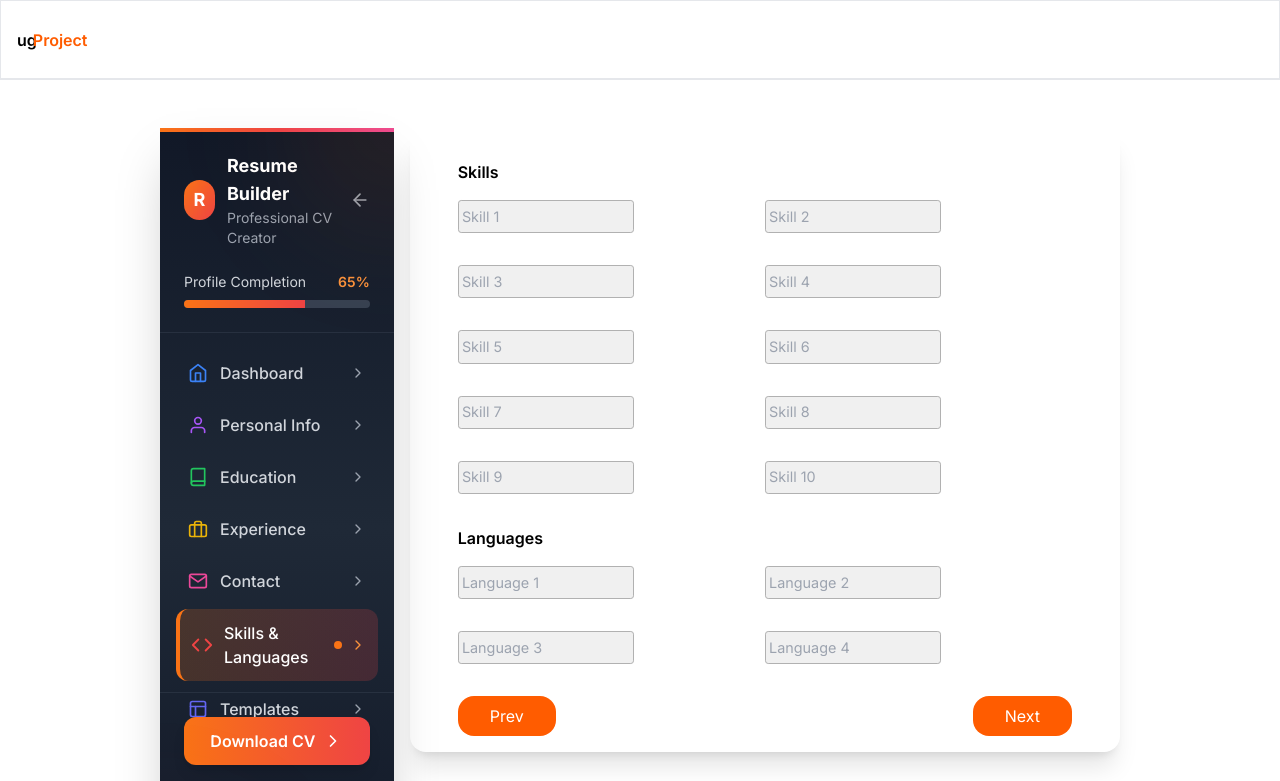
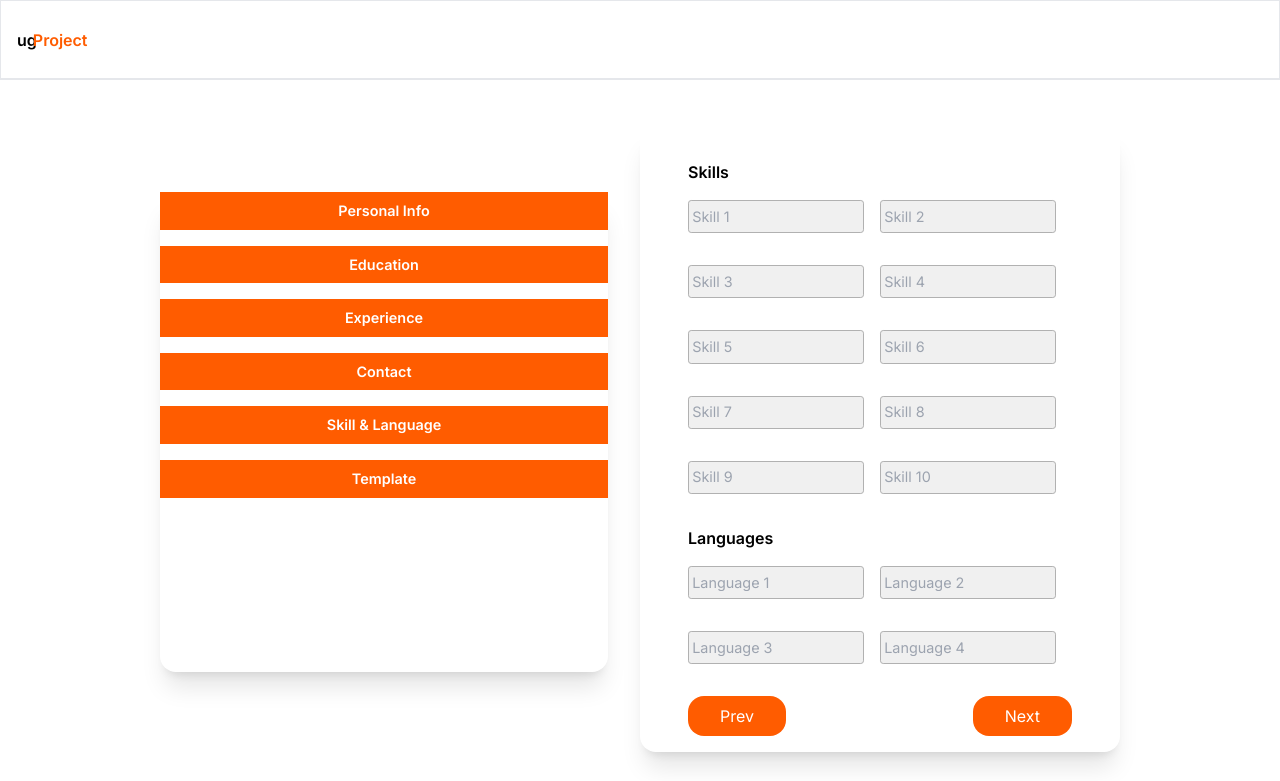
Before and after one commit to IsraelIyke/cv-v2, a Next.js app: page /resume/skills in a window 1280 px wide. Shown: the top 781 px of the page. Built offline with nearby package versions, Linux system fonts and the light colour scheme.

Commit message:
Refactor sidebar for mobile responsiveness and toggle
Refactored sidebar component to improve mobile responsiveness and toggle functionality. Removed unused imports and optimized state management.

```diff
--- a/app/Components/sidebar.js
+++ b/app/Components/sidebar.js
@@ -1,298 +1,104 @@
-"use client";
-import { useState, useEffect } from "react";
+import Image from "next/image";
 import Link from "next/link";
-import { usePathname } from "next/navigation";
-import {
-  FiMenu,
-  FiX,
-  FiUser,
-  FiBook,
-  FiBriefcase,
-  FiMail,
-  FiCode,
-  FiLayout,
-  FiChevronRight,
-  FiHome,
-  FiArrowLeft
-} from "react-icons/fi";
-import { motion, AnimatePresence } from "framer-motion";
+import { useState } from "react";
+import { CiMenuKebab } from "react-icons/ci";
 
 export default function SideBar() {
-  const [isOpen, setIsOpen] = useState(false);
-  const [isMobile, setIsMobile] = useState(false);
-  const pathname = usePathname();
+  const [toggle, setToggle] = useState(false);
+  function handleClick() {
+    setToggle((prev) => !prev);
+  }
+  return (
+    <div>
+      <CiMenuKebab
+        className="mb-[1rem] mt-[2rem] text-[1.5rem] block md:hidden"
+        onClick={handleClick}
+      />
 
-  // Check if mobile on mount and resize
-  useEffect(() => {
-    const checkMobile = () => {
-      setIsMobile(window.innerWidth < 768);
-      if (window.innerWidth >= 768) {
-        setIsOpen(true);
-      } else {
-        setIsOpen(false);
-      }
-    };
+      <div className="w-[95vw] hidden md:block h-[42vh] md:w-[35vw] md:h-[60vh] shadow-xl mr-[1rem] rounded-[16px]">
+        <aside className="relative flex flex-col justify-center mt-[1rem] md:mt-[4rem]">
+          <Link
+            href="/resume/personal-info"
+            className=" bg-[#FF5C00] hover:bg-orange-900 py-[0.5rem] px-[3rem] text-[white] text-center text-[0.9rem] font-[600] mb-[1rem]"
+          >
+            Personal Info
+          </Link>
+          <Link
+            href="/resume/education"
+            className=" bg-[#FF5C00] hover:bg-orange-900 py-[0.5rem] px-[3rem] text-[white] text-center text-[0.9rem] font-[600] mb-[1rem]"
+          >
+            Education
+          </Link>
+          <Link
+            href="/resume/experience"
+            className=" bg-[#FF5C00] hover:bg-orange-900 py-[0.5rem] px-[3rem] text-[white] text-center text-[0.9rem] font-[600] mb-[1rem]"
+          >
+            Experience
+          </Link>
+          <Link
+            href="/resume/contact"
+            className=" bg-[#FF5C00] hover:bg-orange-900 py-[0.5rem] px-[3rem] text-[white] text-center text-[0.9rem] font-[600] mb-[1rem]"
+          >
+            Contact
+          </Link>
+          <Link
+            href="/resume/skills"
+            className=" bg-[#FF5C00] hover:bg-orange-900 py-[0.5rem] px-[3rem] text-[white] text-center text-[0.9rem] font-[600] mb-[1rem]"
+          >
+            Skill & Language
+          </Link>
+          <Link
+            href="/resume/template"
+            className=" bg-[#FF5C00] hover:bg-orange-900 py-[0.5rem] px-[3rem] text-[white] text-center text-[0.9rem] font-[600] mb-[1rem]"
+          >
+            Template
+          </Link>
+        </aside>
+      </div>
 
-    checkMobile();
-    window.addEventListener("resize", checkMobile);
-    return () => window.removeEventListener("resize", checkMobile);
-  }, []);
-
-  const menuItems = [
-    {
-      title: "Dashboard",
-      href: "/resume",
-      icon: <FiHome className="text-xl" />,
-      color: "text-blue-500"
-    },
-    {
-      title: "Personal Info",
-      href: "/resume/personal-info",
-      icon: <FiUser className="text-xl" />,
-      color: "text-purple-500"
-    },
-    {
-      title: "Education",
-      href: "/resume/education",
-      icon: <FiBook className="text-xl" />,
-      color: "text-green-500"
-    },
-    {
-      title: "Experience",
-      href: "/resume/experience",
-      icon: <FiBriefcase className="text-xl" />,
-      color: "text-yellow-500"
-    },
-    {
-      title: "Contact",
-      href: "/resume/contact",
-      icon: <FiMail className="text-xl" />,
-      color: "text-pink-500"
-    },
-    {
-      title: "Skills & Languages",
-      href: "/resume/skills",
-      icon: <FiCode className="text-xl" />,
-      color: "text-red-500"
-    },
-    {
-      title: "Templates",
-      href: "/resume/template",
-      icon: <FiLayout className="text-xl" />,
-      color: "text-indigo-500"
-    }
-  ];
-
-  const toggleSidebar = () => {
-    setIsOpen(!isOpen);
-  };
-
-  const sidebarVariants = {
-    closed: {
-      x: isMobile ? -300 : 0,
-      width: isMobile ? 0 : 80,
-      opacity: isMobile ? 0 : 1,
-    },
-    open: {
-      x: 0,
-      width: isMobile ? 280 : 280,
-      opacity: 1,
-    }
-  };
-
-  const backdropVariants = {
-    closed: { opacity: 0 },
-    open: { opacity: 1 }
-  };
-
-  return (
-    <>
-      {/* Mobile Toggle Button */}
-      <button
-        onClick={toggleSidebar}
-        className={`fixed top-4 left-4 z-50 md:hidden p-3 rounded-full bg-gradient-to-br from-orange-500 to-red-500 text-white shadow-lg hover:shadow-xl transform hover:scale-105 transition-all duration-300 ${
-          isOpen ? "rotate-90" : ""
-        }`}
-      >
-        {isOpen ? <FiX className="text-2xl" /> : <FiMenu className="text-2xl" />}
-      </button>
-
-      {/* Backdrop for mobile */}
-      <AnimatePresence>
-        {isMobile && isOpen && (
-          <motion.div
-            variants={backdropVariants}
-            initial="closed"
-            animate="open"
-            exit="closed"
-            className="fixed inset-0 bg-black/50 backdrop-blur-sm z-40 md:hidden"
-            onClick={() => setIsOpen(false)}
-          />
-        )}
-      </AnimatePresence>
-
-      {/* Sidebar */}
-      <AnimatePresence>
-        {(isOpen || !isMobile) && (
-          <motion.aside
-            variants={sidebarVariants}
-            initial="closed"
-            animate="open"
-            exit="closed"
-            transition={{ type: "spring", stiffness: 300, damping: 30 }}
-            className="fixed md:relative top-0 left-0 h-screen z-40 bg-gradient-to-b from-gray-900 via-gray-800 to-gray-900 shadow-2xl overflow-hidden"
-            style={{ width: isMobile ? 280 : 280 }}
-          >
-            {/* Sidebar Header */}
-            <div className="p-6 border-b border-gray-700/50">
-              <div className="flex items-center justify-between mb-6">
-                <div className="flex items-center space-x-3">
-                  <div className="w-10 h-10 rounded-full bg-gradient-to-br from-orange-500 to-red-500 flex items-center justify-center">
-                    <span className="text-white font-bold text-lg">R</span>
-                  </div>
-                  <div>
-                    <h2 className="text-white font-bold text-lg">Resume Builder</h2>
-                    <p className="text-gray-400 text-sm">Professional CV Creator</p>
-                  </div>
-                </div>
-                {!isMobile && (
-                  <button
-                    onClick={() => setIsOpen(false)}
-                    className="text-gray-400 hover:text-white transition-colors"
-                  >
-                    <FiArrowLeft className="text-xl" />
-                  </button>
-                )}
-              </div>
-
-              {/* Progress Indicator */}
-              <div className="space-y-2">
-                <div className="flex justify-between text-sm">
-                  <span className="text-gray-300">Profile Completion</span>
-                  <span className="text-orange-400 font-semibold">65%</span>
-                </div>
-                <div className="h-2 bg-gray-700 rounded-full overflow-hidden">
-                  <motion.div
-                    className="h-full bg-gradient-to-r from-orange-500 to-red-500"
-                    initial={{ width: 0 }}
-                    animate={{ width: "65%" }}
-                    transition={{ duration: 1, delay: 0.3 }}
-                  />
-                </div>
-              </div>
-            </div>
-
-            {/* Navigation Menu */}
-            <nav className="p-4 space-y-1">
-              {menuItems.map((item, index) => {
-                const isActive = pathname === item.href;
-                return (
-                  <motion.div
-                    key={item.title}
-                    initial={{ x: -20, opacity: 0 }}
-                    animate={{ x: 0, opacity: 1 }}
-                    transition={{ delay: index * 0.1 }}
-                  >
-                    <Link
-                      href={item.href}
-                      onClick={() => isMobile && setIsOpen(false)}
-                      className={`flex items-center justify-between p-3 rounded-xl transition-all duration-300 group ${
-                        isActive
-                          ? "bg-gradient-to-r from-orange-500/20 to-red-500/20 border-l-4 border-orange-500"
-                          : "hover:bg-gray-700/50"
-                      }`}
-                    >
-                      <div className="flex items-center space-x-3">
-                        <div className={`${item.color} ${isActive ? "scale-110" : ""} transition-transform`}>
-                          {item.icon}
-                        </div>
-                        <span className={`font-medium ${
-                          isActive ? "text-white" : "text-gray-300 group-hover:text-white"
-                        }`}>
-                          {item.title}
-                        </span>
-                      </div>
-                      <div className="flex items-center space-x-2">
-                        {isActive && (
-                          <motion.div
-                            layoutId="activeTab"
-                            className="w-2 h-2 rounded-full bg-orange-500"
-                          />
-                        )}
-                        <FiChevronRight className={`text-gray-400 transition-transform group-hover:translate-x-1 ${
-                          isActive ? "text-orange-400" : ""
-                        }`} />
-                      </div>
-                    </Link>
-                  </motion.div>
-                );
-              })}
-            </nav>
-
-            {/* Sidebar Footer */}
-            <div className="absolute bottom-0 left-0 right-0 p-6 border-t border-gray-700/50">
-              <div className="space-y-4">
-                {/* Download Button */}
-                <motion.button
-                  whileHover={{ scale: 1.02 }}
-                  whileTap={{ scale: 0.98 }}
-                  className="w-full bg-gradient-to-r from-orange-500 to-red-500 text-white font-semibold py-3 rounded-xl shadow-lg hover:shadow-xl transition-all duration-300 flex items-center justify-center space-x-2"
-                >
-                  <span>Download CV</span>
-                  <FiChevronRight className="text-xl" />
-                </motion.button>
-
-                {/* Preview Button */}
-                <button className="w-full bg-gray-800 text-gray-300 font-semibold py-3 rounded-xl hover:bg-gray-700 transition-all duration-300 border border-gray-700">
-                  Preview Resume
-                </button>
-
-                {/* User Info */}
-                <div className="flex items-center space-x-3 pt-4 border-t border-gray-700/50">
-                  <div className="relative">
-                    <div className="w-10 h-10 rounded-full bg-gradient-to-br from-blue-500 to-cyan-500" />
-                    <div className="absolute -bottom-1 -right-1 w-4 h-4 bg-green-500 rounded-full border-2 border-gray-800" />
-                  </div>
-                  <div>
-                    <p className="text-white text-sm font-medium">John Doe</p>
-                    <p className="text-gray-400 text-xs">Last saved: 2 min ago</p>
-                  </div>
-                </div>
-              </div>
-            </div>
-
-            {/* Decorative Elements */}
-            <div className="absolute top-0 left-0 w-full h-1 bg-gradient-to-r from-orange-500 via-red-500 to-pink-500" />
-            <div className="absolute -top-24 -right-24 w-48 h-48 bg-orange-500/10 rounded-full blur-3xl" />
-            <div className="absolute -bottom-24 -left-24 w-48 h-48 bg-red-500/10 rounded-full blur-3xl" />
-          </motion.aside>
-        )}
-      </AnimatePresence>
-
-      {/* Collapsed Sidebar for Desktop when closed */}
-      {!isOpen && !isMobile && (
-        <div className="relative h-screen w-20 bg-gradient-to-b from-gray-900 to-gray-800 shadow-xl">
-          <button
-            onClick={toggleSidebar}
-            className="absolute top-6 left-1/2 transform -translate-x-1/2 p-2 rounded-lg bg-gray-700 hover:bg-gray-600 text-white transition-colors"
-          >
-            <FiMenu className="text-xl" />
-          </button>
-          <div className="pt-20 space-y-6">
-            {menuItems.slice(0, 3).map((item) => (
-              <Link
-                key={item.title}
-                href={item.href}
-                className="flex flex-col items-center p-3 text-gray-400 hover:text-white transition-colors group"
-                title={item.title}
-              >
-                <div className="text-xl mb-1">{item.icon}</div>
-                <span className="text-xs truncate">{item.title.split(" ")[0]}</span>
-              </Link>
-            ))}
-          </div>
+      {/* mobile */}
+      {toggle && (
+        <div className="w-[95vw] h-[35vh] block md:hidden md:w-[35vw] md:h-[60vh] shadow-xl mr-[1rem] rounded-[16px]">
+          <aside className="relative flex flex-col justify-center mt-[1rem] md:mt-[4rem]">
+            <Link
+              href="/resume/personal-info"
+              className=" bg-[#FF5C00] hover:bg-orange-900 py-[0.5rem] px-[3rem] text-[white] text-center text-[0.9rem] font-[600] mb-[1rem]"
+            >
+              Personal Info
+            </Link>
+            <Link
+              href="/resume/education"
+              className=" bg-[#FF5C00] hover:bg-orange-900 py-[0.5rem] px-[3rem] text-[white] text-center text-[0.9rem] font-[600] mb-[1rem]"
+            >
+              Education
+            </Link>
+            <Link
+              href="/resume/experience"
+              className=" bg-[#FF5C00] hover:bg-orange-900 py-[0.5rem] px-[3rem] text-[white] text-center text-[0.9rem] font-[600] mb-[1rem]"
+            >
+              Experience
+            </Link>
+            <Link
+              href="/resume/contact"
+              className=" bg-[#FF5C00] hover:bg-orange-900 py-[0.5rem] px-[3rem] text-[white] text-center text-[0.9rem] font-[600] mb-[1rem]"
+            >
+              Contact
+            </Link>
+            <Link
+              href="/resume/skills"
+              className=" bg-[#FF5C00] hover:bg-orange-900 py-[0.5rem] px-[3rem] text-[white] text-center text-[0.9rem] font-[600] mb-[1rem]"
+            >
+              Skill & Language
+            </Link>
+            <Link
+              href="/resume/template"
+              className=" bg-[#FF5C00] hover:bg-orange-900 py-[0.5rem] px-[3rem] text-[white] text-center text-[0.9rem] font-[600] mb-[1rem]"
+            >
+              Template
+            </Link>
+          </aside>
         </div>
       )}
-    </>
+    </div>
   );
 }
```
